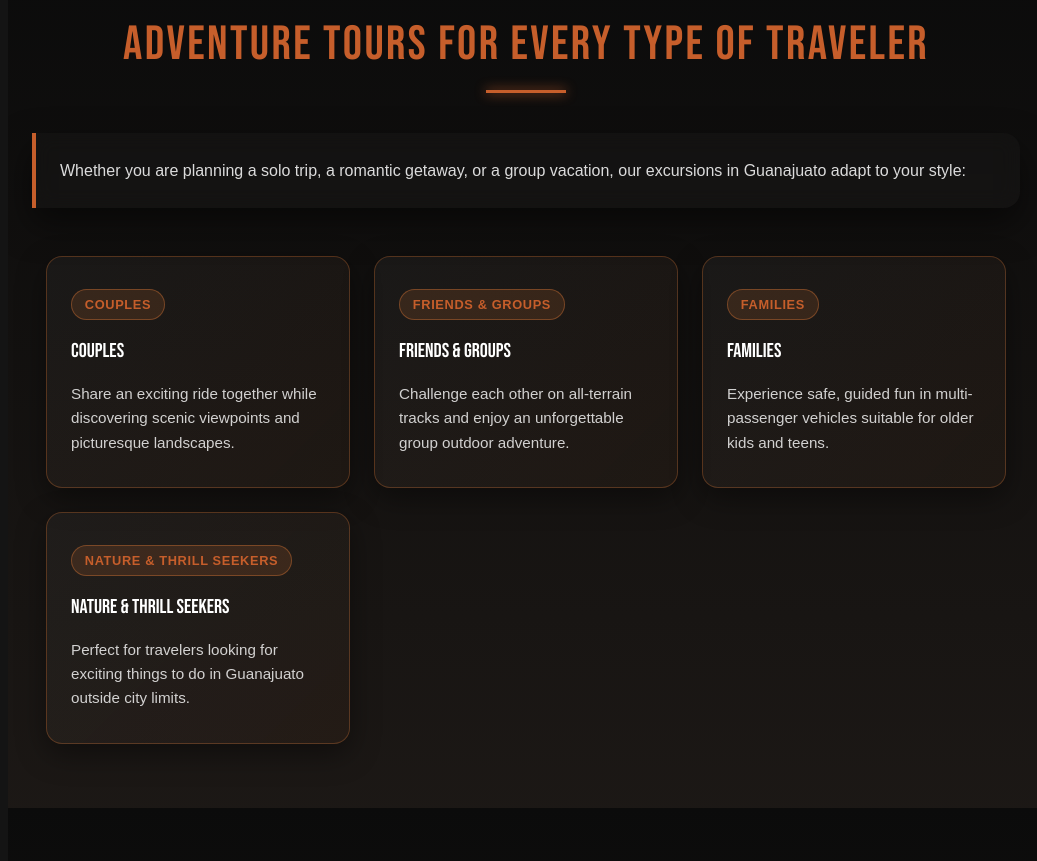
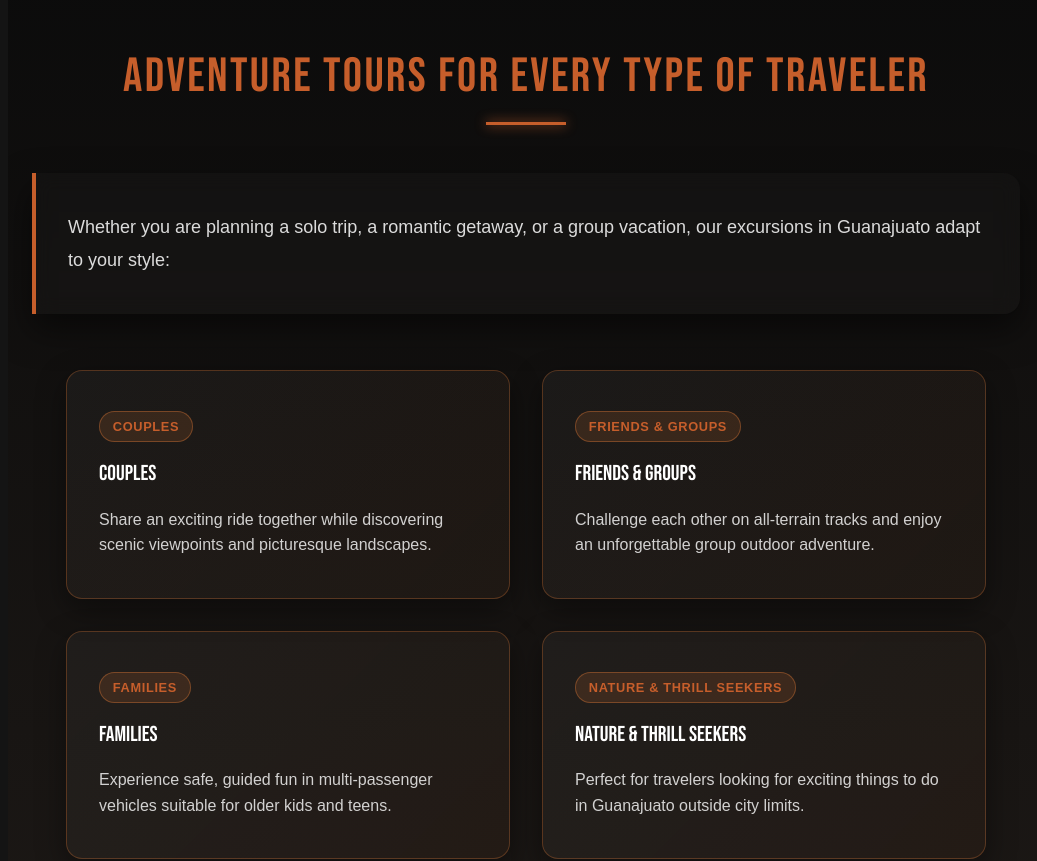
Before and after one commit to DraftStudiomx/Guey-tours-SEO, a Next.js app: page /tours-guanajuato in a window 1280 px wide. Shown: the part 3280-4141 px from the top of the page, without its empty margins (114-1151 px from the left). Built offline with nearby package versions, Linux system fonts and the light colour scheme; a web font is replaced by a local one.

Commit message:
Update ToursGuanajuatoContent.tsx

```diff
--- a/app/tours-guanajuato/ToursGuanajuatoContent.tsx
+++ b/app/tours-guanajuato/ToursGuanajuatoContent.tsx
@@ -607,16 +607,9 @@ const [openIndex, setOpenIndex] = useState<number | null>(null)
 
 
 
-
-
-
-
-
-
-
-       {/* Inicio de section tres (Estilos y variables únicas adv_) */}
+       {/* Inicio de section tres (2x2 simétrico y responsivo) */}
 <section style={{
-  padding: '4rem 1rem',
+  padding: '6rem 1.5rem',
   marginTop: '3rem',
   background: 'linear-gradient(180deg, #0b0b0b 0%, rgba(217, 119, 54, 0.04) 100%)',
   color: '#fff',
@@ -630,15 +623,14 @@ const [openIndex, setOpenIndex] = useState<number | null>(null)
     maxWidth: '1100px',
     margin: '0 auto',
     width: '100%',
-    boxSizing: 'border-box',
-    padding: '0 0.5rem'
+    boxSizing: 'border-box'
   }}>
 
     {/* Título H2 */}
-    <div style={{ textAlign: 'center', marginBottom: '2.5rem', boxSizing: 'border-box' }}>
+    <div style={{ textAlign: 'center', marginBottom: '3rem', boxSizing: 'border-box' }}>
       <h2 style={{
         fontFamily: 'var(--font-heading)',
-        fontSize: 'clamp(1.8rem, 4vw, 3rem)',
+        fontSize: 'clamp(2rem, 4vw, 3rem)',
         color: 'var(--orange, #d97736)',
         textTransform: 'uppercase',
         letterSpacing: '0.05em',
@@ -664,8 +656,8 @@ const [openIndex, setOpenIndex] = useState<number | null>(null)
       background: 'rgba(255, 255, 255, 0.02)',
       borderLeft: '4px solid var(--orange, #d97736)',
       borderRadius: '0 16px 16px 0',
-      padding: '1.5rem',
-      marginBottom: '3rem',
+      padding: 'clamp(1.5rem, 3vw, 2.5rem) clamp(1.2rem, 2.5vw, 3rem)',
+      marginBottom: '3.5rem',
       boxShadow: '0 15px 35px rgba(0,0,0,0.5)',
       backdropFilter: 'blur(10px)',
       boxSizing: 'border-box'
@@ -675,8 +667,8 @@ const [openIndex, setOpenIndex] = useState<number | null>(null)
         fontStyle: 'normal',
         fontWeight: '400',
         color: 'rgba(255, 255, 255, 0.85)',
-        fontSize: '16px',
-        lineHeight: 1.7,
+        fontSize: '18px',
+        lineHeight: 1.8,
         margin: 0,
         wordBreak: 'break-word'
       }}>
@@ -686,12 +678,12 @@ const [openIndex, setOpenIndex] = useState<number | null>(null)
       </p>
     </div>
 
-    {/* Cuadrícula de 4 tarjetas 2x2 (Responsiva sin desbordes) */}
+    {/* Cuadrícula exacta de 4 tarjetas en formato 2x2 */}
     <div style={{
       display: 'grid',
-      gridTemplateColumns: 'repeat(auto-fit, minmax(260px, 1fr))',
-      gap: '1.5rem',
-      maxWidth: '960px',
+      gridTemplateColumns: 'repeat(auto-fit, minmax(320px, 1fr))',
+      gap: '2rem',
+      maxWidth: '920px',
       margin: '0 auto',
       boxSizing: 'border-box',
       width: '100%'
@@ -702,7 +694,7 @@ const [openIndex, setOpenIndex] = useState<number | null>(null)
         background: 'linear-gradient(135deg, rgba(255, 255, 255, 0.04) 0%, rgba(217, 119, 54, 0.05) 100%)',
         border: '1px solid rgba(217, 119, 54, 0.3)',
         borderRadius: '16px',
-        padding: '2rem 1.5rem',
+        padding: '2.5rem 2rem',
         boxShadow: '0 10px 30px rgba(0,0,0,0.4)',
         display: 'flex',
         flexDirection: 'column',
@@ -728,7 +720,7 @@ const [openIndex, setOpenIndex] = useState<number | null>(null)
           </span>
           <h3 style={{
             color: '#fff',
-            fontSize: '1.25rem',
+            fontSize: '1.35rem',
             margin: '0 0 1rem 0',
             fontFamily: 'var(--font-heading)',
             wordBreak: 'break-word'
@@ -737,7 +729,7 @@ const [openIndex, setOpenIndex] = useState<number | null>(null)
           </h3>
           <p style={{
             color: 'rgba(255, 255, 255, 0.8)',
-            fontSize: '0.95rem',
+            fontSize: '1rem',
             lineHeight: 1.6,
             margin: 0,
             wordBreak: 'break-word'
@@ -754,7 +746,7 @@ const [openIndex, setOpenIndex] = useState<number | null>(null)
         background: 'linear-gradient(135deg, rgba(255, 255, 255, 0.04) 0%, rgba(217, 119, 54, 0.05) 100%)',
         border: '1px solid rgba(217, 119, 54, 0.3)',
         borderRadius: '16px',
-        padding: '2rem 1.5rem',
+        padding: '2.5rem 2rem',
         boxShadow: '0 10px 30px rgba(0,0,0,0.4)',
         display: 'flex',
         flexDirection: 'column',
@@ -780,7 +772,7 @@ const [openIndex, setOpenIndex] = useState<number | null>(null)
           </span>
           <h3 style={{
             color: '#fff',
-            fontSize: '1.25rem',
+            fontSize: '1.35rem',
             margin: '0 0 1rem 0',
             fontFamily: 'var(--font-heading)',
             wordBreak: 'break-word'
@@ -789,7 +781,7 @@ const [openIndex, setOpenIndex] = useState<number | null>(null)
           </h3>
           <p style={{
             color: 'rgba(255, 255, 255, 0.8)',
-            fontSize: '0.95rem',
+            fontSize: '1rem',
             lineHeight: 1.6,
             margin: 0,
             wordBreak: 'break-word'
@@ -806,7 +798,7 @@ const [openIndex, setOpenIndex] = useState<number | null>(null)
         background: 'linear-gradient(135deg, rgba(255, 255, 255, 0.04) 0%, rgba(217, 119, 54, 0.05) 100%)',
         border: '1px solid rgba(217, 119, 54, 0.3)',
         borderRadius: '16px',
-        padding: '2rem 1.5rem',
+        padding: '2.5rem 2rem',
         boxShadow: '0 10px 30px rgba(0,0,0,0.4)',
         display: 'flex',
         flexDirection: 'column',
@@ -832,7 +824,7 @@ const [openIndex, setOpenIndex] = useState<number | null>(null)
           </span>
           <h3 style={{
             color: '#fff',
-            fontSize: '1.25rem',
+            fontSize: '1.35rem',
             margin: '0 0 1rem 0',
             fontFamily: 'var(--font-heading)',
             wordBreak: 'break-word'
@@ -841,7 +833,7 @@ const [openIndex, setOpenIndex] = useState<number | null>(null)
           </h3>
           <p style={{
             color: 'rgba(255, 255, 255, 0.8)',
-            fontSize: '0.95rem',
+            fontSize: '1rem',
             lineHeight: 1.6,
             margin: 0,
             wordBreak: 'break-word'
@@ -858,7 +850,7 @@ const [openIndex, setOpenIndex] = useState<number | null>(null)
         background: 'linear-gradient(135deg, rgba(255, 255, 255, 0.04) 0%, rgba(217, 119, 54, 0.05) 100%)',
         border: '1px solid rgba(217, 119, 54, 0.3)',
         borderRadius: '16px',
-        padding: '2rem 1.5rem',
+        padding: '2.5rem 2rem',
         boxShadow: '0 10px 30px rgba(0,0,0,0.4)',
         display: 'flex',
         flexDirection: 'column',
@@ -884,7 +876,7 @@ const [openIndex, setOpenIndex] = useState<number | null>(null)
           </span>
           <h3 style={{
             color: '#fff',
-            fontSize: '1.25rem',
+            fontSize: '1.35rem',
             margin: '0 0 1rem 0',
             fontFamily: 'var(--font-heading)',
             wordBreak: 'break-word'
@@ -893,7 +885,7 @@ const [openIndex, setOpenIndex] = useState<number | null>(null)
           </h3>
           <p style={{
             color: 'rgba(255, 255, 255, 0.8)',
-            fontSize: '0.95rem',
+            fontSize: '1rem',
             lineHeight: 1.6,
             margin: 0,
             wordBreak: 'break-word'
```
